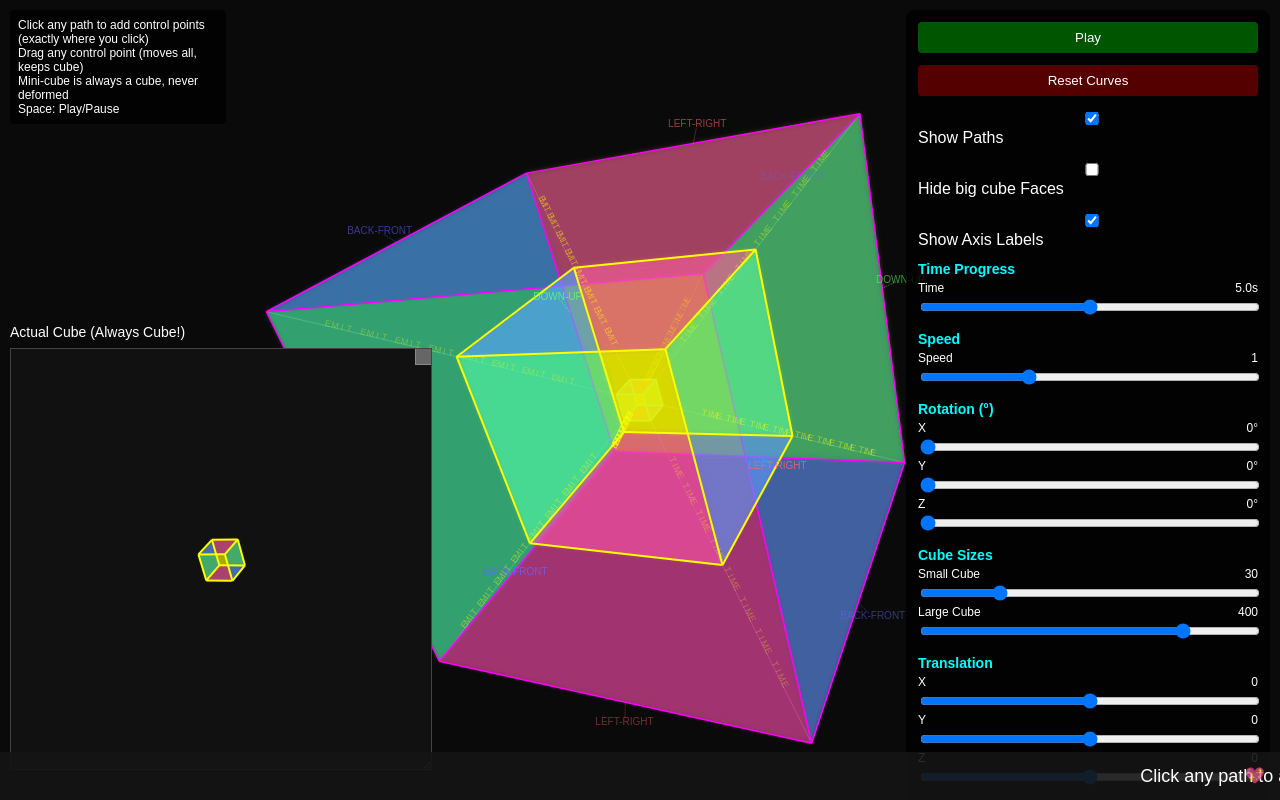
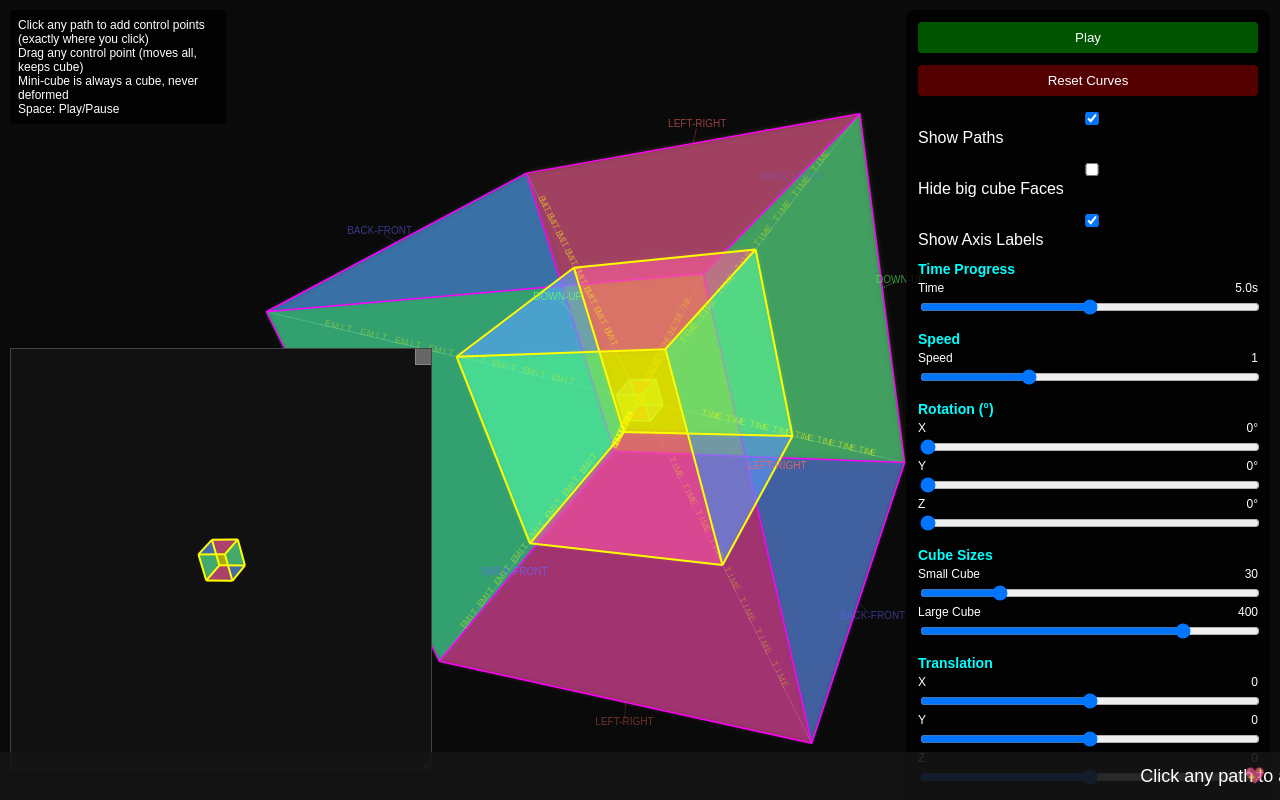
Before and after one commit to jiffykit/time, a plain HTML site: page index.html in a window 1280 px wide. Drawn offline with Linux system fonts and the light colour scheme.

Commit message:
Update index.html
removed always cube label

```diff
--- a/index.html
+++ b/index.html
@@ -235,7 +235,7 @@
         </div>
     </div>
 
-    <div id="miniLabel">Actual Cube (Always Cube!)</div>
+
     <div id="miniCanvasContainer">
         <canvas id="miniCanvas"></canvas>
         <div id="resizeHandle"></div>
```
